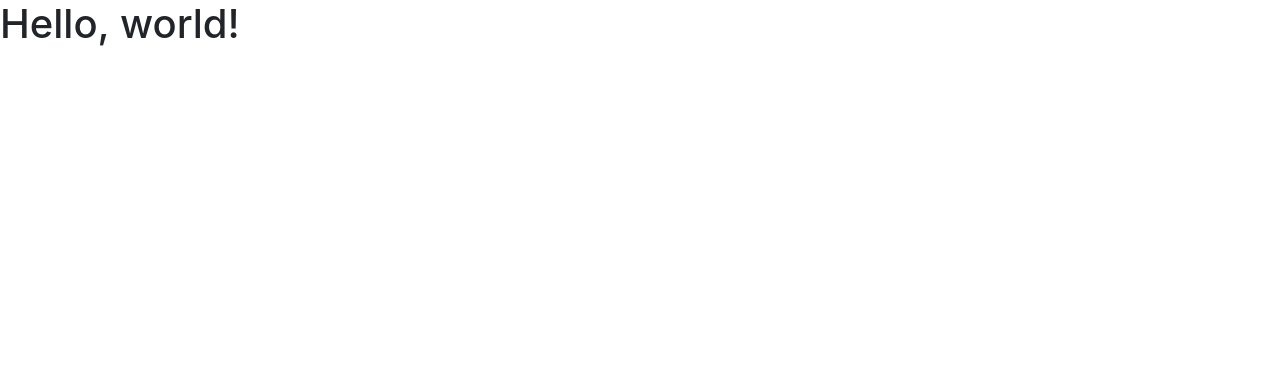
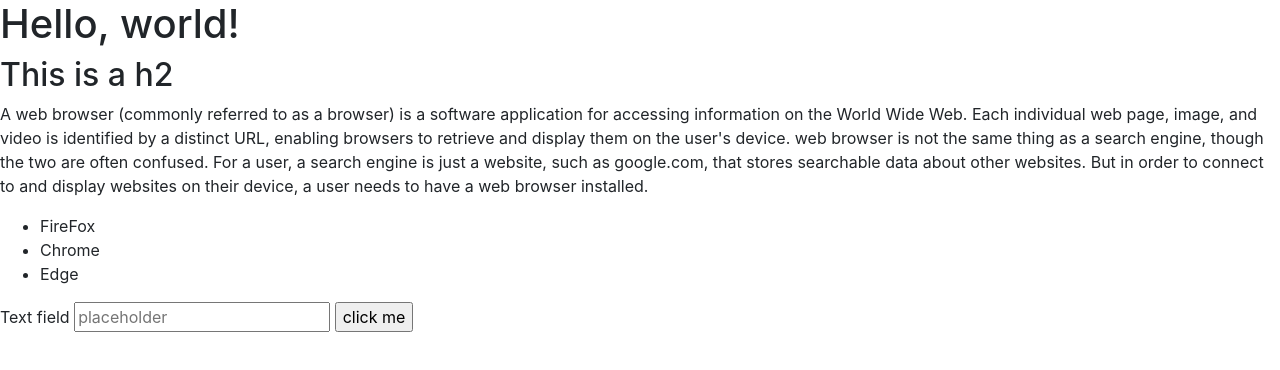
Before and after one commit to paj-co/Bootstrap-4-Tutorial, a plain HTML site: page index.html in a window 1280 px wide. Drawn offline with nearby package versions, Linux system fonts and the light colour scheme.

Commit message:
Bootstrap 4 Tutorial #3 - Bootstrap Reboot

```diff
--- a/index.html
+++ b/index.html
@@ -18,6 +18,23 @@
     <body>
         <h1>Hello, world!</h1>
 
+        <h2>This is a h2</h2>
+        <p>A web browser (commonly referred to as a browser) is a software application for accessing information on the
+            World Wide Web. Each individual web page, image, and video is identified by a distinct URL, enabling
+            browsers to retrieve and display them on the user's device.  web browser is not the same thing as a search engine,
+            though the two are often confused. For a user, a search engine is just a website, such as google.com, that stores
+            searchable data about other websites. But in order to connect to and display websites on their device, a user needs to
+            have a web browser installed.</p>
+        <ul>
+            <li>FireFox</li>
+            <li>Chrome</li>
+            <li>Edge</li>
+        </ul>
+        <form>
+            <label>Text field</label>
+            <input type="text" placeholder="placeholder"/>
+            <input type="submit" value="click me">
+        </form>
 
         <!-- Optional JavaScript -->
         <!-- jQuery first, then Popper.js, then Bootstrap JS -->
```
Also changed, not shown: 1 other file.
